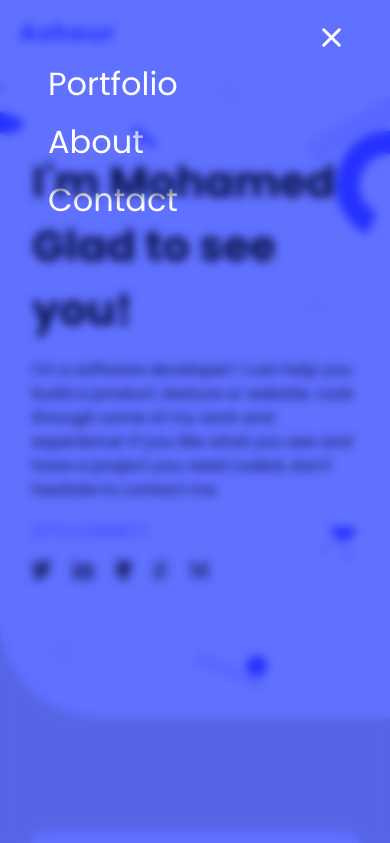
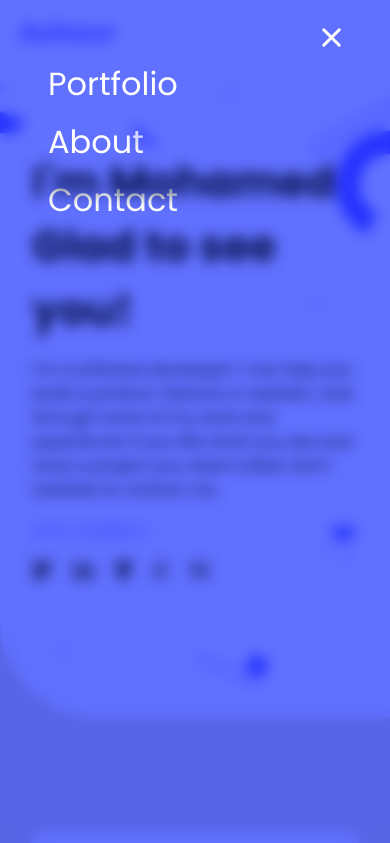
Before and after one commit to AACHOURMOHAMED/portfolio-microverse, a website: page index.html in a window 390 px wide. Both pictures are taken after a click on the element 331 px from the left and 32 px from the top of the page. Shown: the top 843 px of the page. Drawn offline with Linux system fonts and the light colour scheme.

Commit message:
Fix background menu

```diff
--- a/css/style.css
+++ b/css/style.css
@@ -130,7 +130,7 @@ body {
   padding-top: 60px;
   padding-left: 20px;
   z-index: 888;
-  backdrop-filter: blur(5px);
+  backdrop-filter: blur(7px);
   mix-blend-mode: multiply;
 }
 
```
